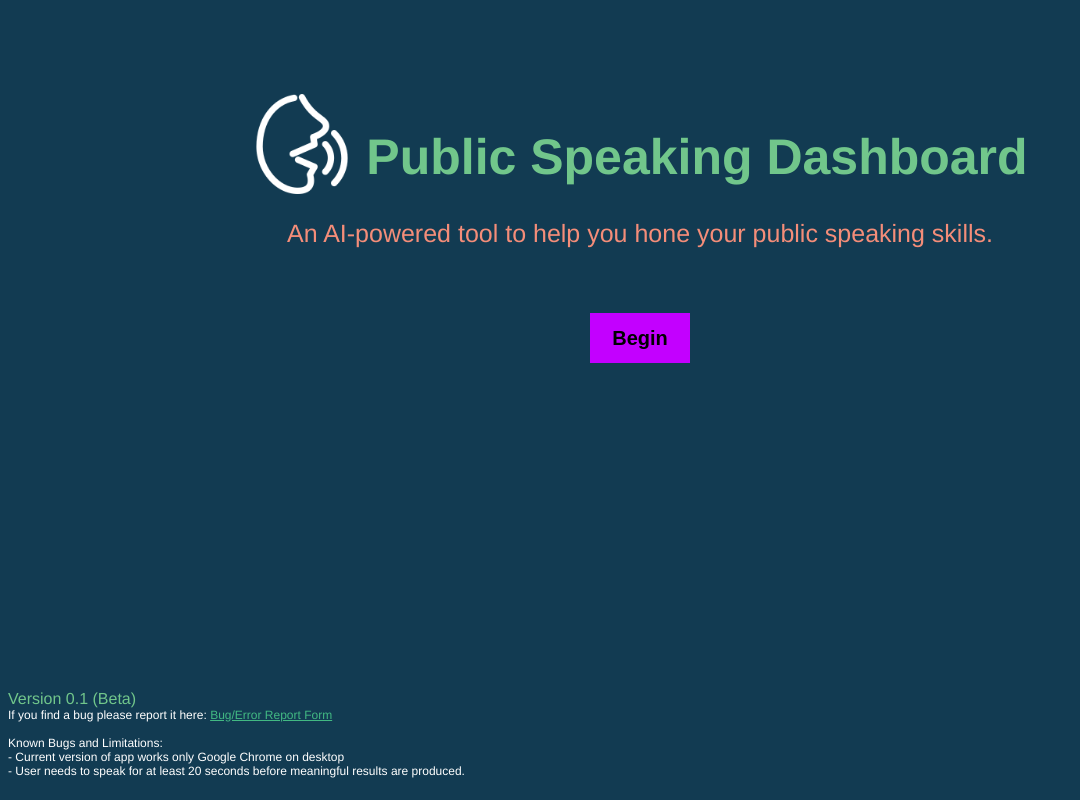
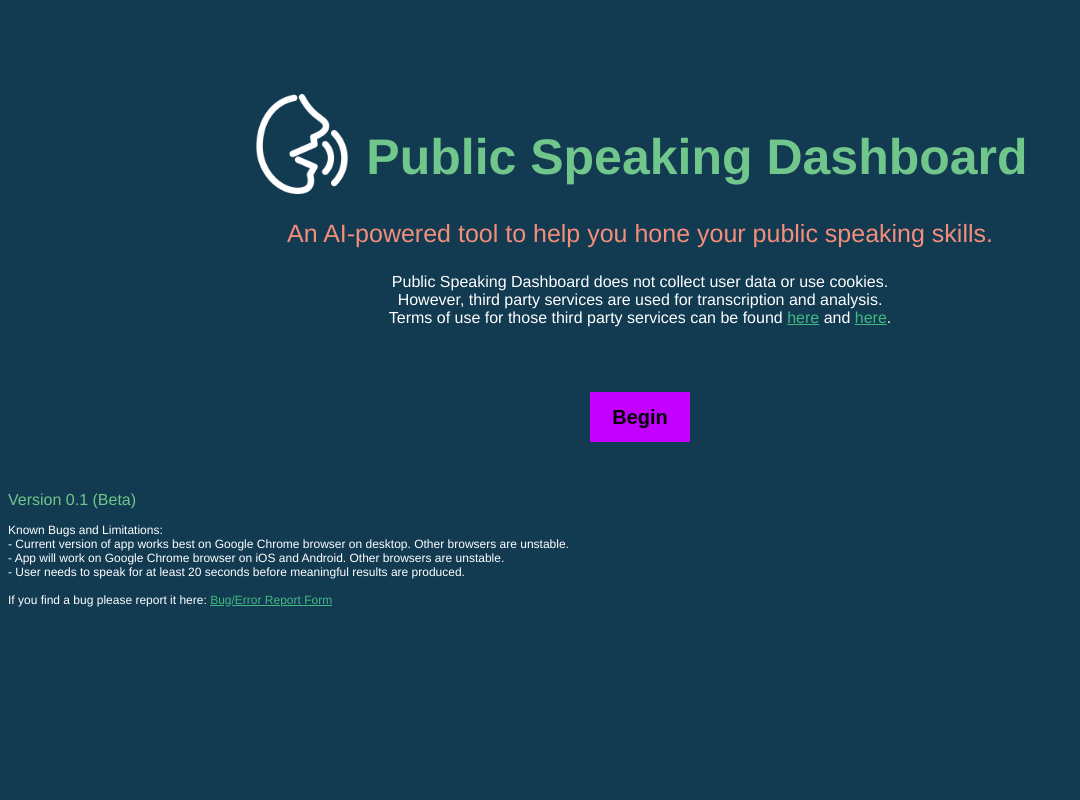
Before and after one commit to PublicSpeakingDB/psdb, a Vue app: page / in a window 1280 px wide. Shown: the whole page, without its empty margins (0-1080 px from the left). Built offline with nearby package versions, Linux system fonts and the light colour scheme; no server answers; a web font is replaced by a local one.

Commit message:
fixed some styling, and added terms language

```diff
--- a/src/components/PublicSpeakingDashboard.vue
+++ b/src/components/PublicSpeakingDashboard.vue
@@ -19,6 +19,8 @@
     <p v-if="showProcess" id="messageTwo">
       {{ msg2 }}
     </p>
+    <p v-if="showModal" id="modal">Public Speaking Dashboard does not collect user data or use cookies.<br>
+    However, third party services are used for transcription and analysis. <br> Terms of use for those third party services can be found <a href="https://deepgram.com/terms">here</a> and <a href="https://openai.com/policies/terms-of-use">here</a>.</p>
     <p v-if="showProcess" id="messageThree">
       {{ msg3 }}
     </p>
@@ -104,26 +106,29 @@
 		<span v-if="!showTextEmotion" id="textEmotionChart"></span>
  -->
 
-    <footer id="footer">
+   <footer id="footer" v-if="showFooter">
       <section id="version">
-        Version 0.1 (Beta)<br />
+        Version 0.1 (Beta)
         <div id="bugs">
+          <br />
+          Known Bugs and Limitations: <br />
           <section>
+            - Current version of app works best on Google Chrome browser on desktop. Other browsers are unstable.
+          </section>
+           <section>
+            - App will work on Google Chrome browser on iOS and Android. Other browsers are unstable.
+          </section>
+          <section>
+            - User needs to speak for at least 20 seconds before meaningful
+            results are produced.
+          </section>
+          <section><br>
             If you find a bug please report it here:
             <a
               href="https://rowan.co1.qualtrics.com/jfe/form/SV_8AhIsft05UgIUqW"
               >Bug/Error Report Form</a
             >
-          </section>
-          <br />
-          Known Bugs and Limitations: <br />
-          <section>
-            - Current version of app works only Google Chrome on desktop
-          </section>
-          <section>
-            - User needs to speak for at least 20 seconds before meaningful
-            results are produced.
-          </section>
+          </section><br><br>
         </div>
       </section>
     </footer>
@@ -187,6 +192,8 @@ export default {
       showTextEmotion: true,
       showTime: true,
       showData: true,
+      showFooter: true,
+      showModal: true,
       WPMSelected: false,
       WPMColor: "#CBC3E3",
       textEmotionSelected: false,
@@ -382,10 +389,9 @@ handleResponse: function (message) {
       let recognition = new window.SpeechRecognition();
       recognition.start();
       this.show = false;
-      this.showStart = false;
-      this.msg2 = "";
       this.msg3 =
         "Choose a desired speech length. Click start. Then, click stop when finished.";
+        this.showModal = false
       console.log("Dashboard page loaded");
     },
 
@@ -681,6 +687,7 @@ if (this.stop == false) {
               this.loading = true;
               this.show3 = false;
               this.showProcess = true;
+              this.showStart = false;
             }
           }
 
@@ -1625,7 +1632,7 @@ div {
 }
 
 #start {
-  background-color: #cbc3e3;
+  background-color: lightgreen;
   border: none;
   height: 50px;
   width: 100px;
@@ -1637,11 +1644,11 @@ div {
 }
 
 #start:hover {
-  background-color: lightgreen;
+  background-color: #cbc3e3;
 }
 
 #stop {
-  background-color: #cbc3e3;
+  background-color: #ff726f;
   border: none;
   height: 50px;
   width: 100px;
@@ -1653,11 +1660,11 @@ div {
 }
 
 #stop:hover {
-  background-color: #ff726f;
+  background-color: #cbc3e3;
 }
 
 #reset {
-  background-color: #cbc3e3;
+  background-color: lightyellow;
   border: none;
   height: 50px;
   width: 100px;
@@ -1669,7 +1676,7 @@ div {
 }
 
 #reset:hover {
-  background-color: lightyellow;
+  background-color: #cbc3e3;
 }
 
 #pdf {
@@ -1934,7 +1941,6 @@ video {
 
 #loadingContainer {
   color: #fdfd96;
-  margin-bottom: 150%;
   font-size: 50px;
 }
 
@@ -1946,12 +1952,14 @@ video {
   font-size: 20px;
   color: #c300ff;
 }
-
+#modal {
+color: white;
+}
 #footer {
   display: flex;
   position: float;
   bottom: 0;
-  margin-top: 27%;
+  margin-top: 5%;
   height: 3rem;
   text-align: left;
 }
@@ -1966,4 +1974,9 @@ video {
   counter-increment: page;
   margin: none;
 }
+* {
+    -webkit-print-color-adjust: exact !important;   /* Chrome, Safari 6 – 15.3, Edge */
+    color-adjust: exact !important;                 /* Firefox 48 – 96 */
+    print-color-adjust: exact !important;           /* Firefox 97+, Safari 15.4+ */
+}
 </style>
```
